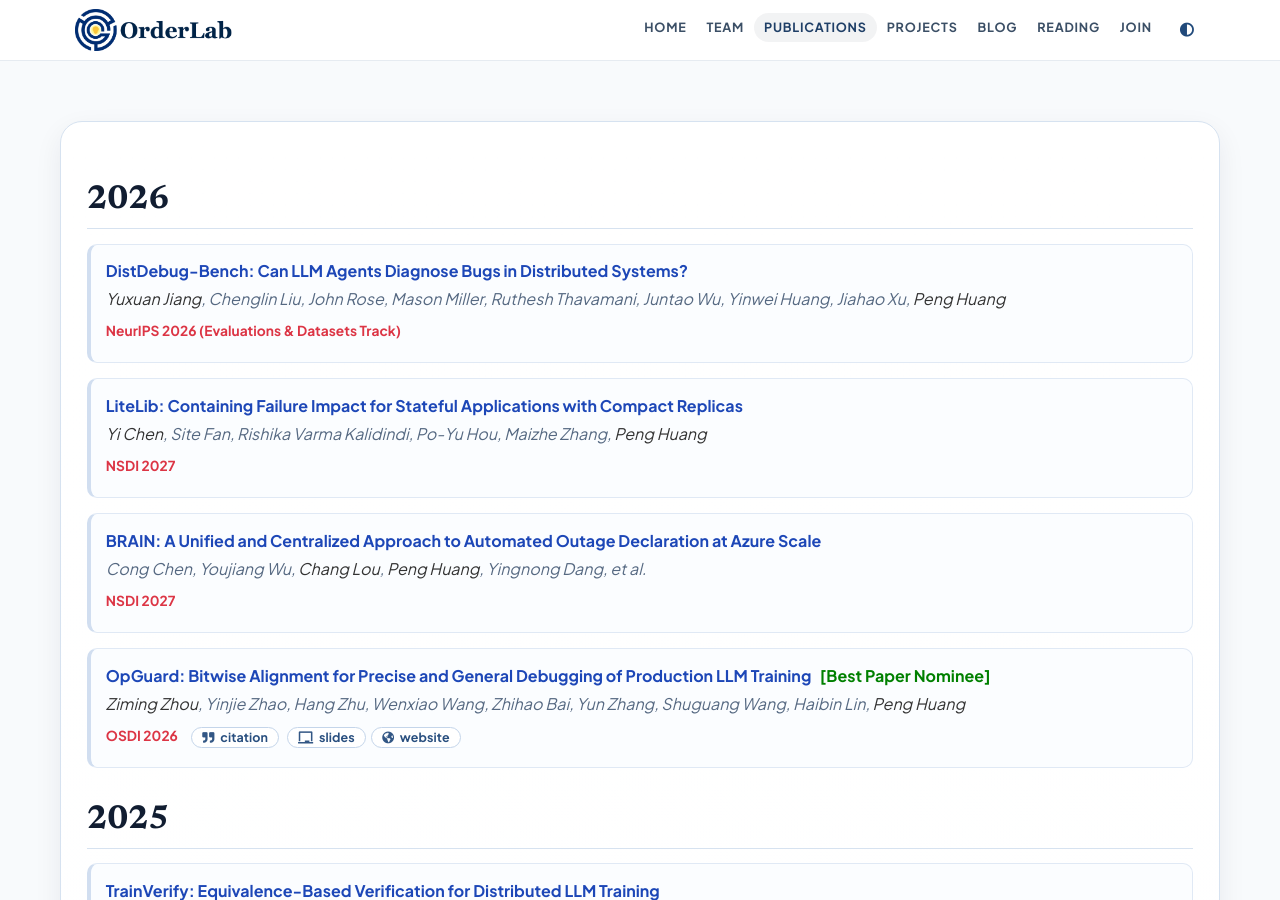
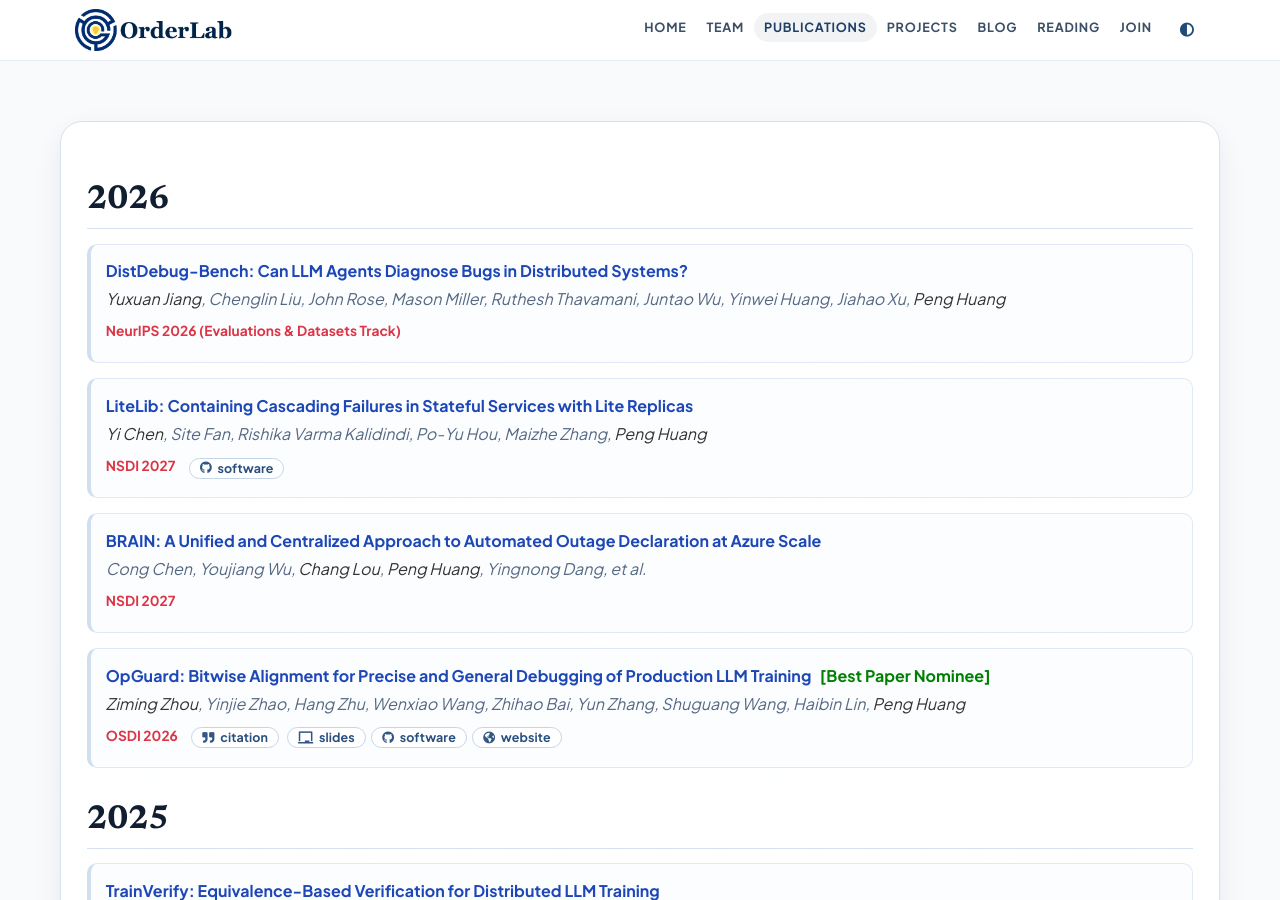
Before and after one commit to OrderLab/orderlab.github.io, a Jekyll site: the page built from pubs.html, in a window 1280 px wide and 900 px high. Built offline with Jekyll 4.4.1, drawn with Linux system fonts in a browser that asks for light colours; comment, search, counter and statistics services are not loaded.

Commit message:
update pub page:
- update litelib paper title
- add litelib code repo
- add opguard code repo

```diff
--- a/_data/allpubs.yml
+++ b/_data/allpubs.yml
@@ -16,7 +16,7 @@
       url: https://neurips.cc/Conferences/2026
     paper:
       url: '#'
-- title: 'LiteLib: Containing Failure Impact for Stateful Applications with Compact Replicas'
+- title: 'LiteLib: Containing Cascading Failures in Stateful Services with Lite Replicas'
   conference: NSDI 2027
   year: 2026
   authors:
@@ -31,6 +31,8 @@
       url: https://www.usenix.org/conference/nsdi27
     paper:
       url: '#'
+    software:
+      url: https://github.com/OrderLab/LiteLib
 - title: 'BRAIN: A Unified and Centralized Approach to Automated Outage Declaration at Azure Scale'
   conference: NSDI 2027
   year: 2026
@@ -70,6 +72,8 @@
       url: slides/opguard_osdi26_slides.pdf
     web:
       url: https://orderlab.io/OpGuard
+    software:
+      url: https://github.com/OrderLab/OpGuard
   highlight: Best Paper Nominee
 - title: 'TrainVerify: Equivalence-Based Verification for Distributed LLM Training'
   conference: SOSP 2025
--- a/pubs.html
+++ b/pubs.html
@@ -12,9 +12,9 @@ title: Publications
           <a target="_blank" href="https://neurips.cc/Conferences/2026" class="conf"><b>NeurIPS 2026 (Evaluations & Datasets Track)</b></a>
         </li>
         <li>
-          <a target="_blank" href="#">LiteLib: Containing Failure Impact for Stateful Applications with Compact Replicas</a><br>
+          <a target="_blank" href="#">LiteLib: Containing Cascading Failures in Stateful Services with Lite Replicas</a><br>
           <span class="authorlist"><i><a href="https://chenyi.world" class="nodec">Yi Chen</a>, </i><i>Site Fan, </i><i>Rishika Varma Kalidindi, </i><i>Po-Yu Hou, </i><i>Maizhe Zhang, </i><i><a href="https://web.eecs.umich.edu/~ryanph" class="nodec">Peng Huang</a><br></i></span>
-          <a target="_blank" href="https://www.usenix.org/conference/nsdi27" class="conf"><b>NSDI 2027</b></a>
+          <a target="_blank" href="https://www.usenix.org/conference/nsdi27" class="conf"><b>NSDI 2027</b></a>&nbsp;&nbsp;<a target="_blank" class="btn btn-outline-primary publinkitem" href="https://github.com/OrderLab/LiteLib">software</a>
         </li>
         <li>
           <a target="_blank" href="#">BRAIN: A Unified and Centralized Approach to Automated Outage Declaration at Azure Scale</a><br>
@@ -25,7 +25,7 @@ title: Publications
           <a target="_blank" href="/paper/opguard-osdi26.pdf">OpGuard: Bitwise Alignment for Precise and General Debugging of Production LLM Training</a>&nbsp;&nbsp;&nbsp;<b style="color:green">[Best Paper Nominee]</b><br>
           <span class="authorlist"><i><a href="https://ziming-zh.github.io" class="nodec">Ziming Zhou</a>, </i><i>Yinjie Zhao, </i><i>Hang Zhu, </i><i>Wenxiao Wang, </i><i>Zhihao Bai, </i><i>Yun Zhang, </i><i>Shuguang Wang, </i><i>Haibin Lin, </i><i><a href="https://web.eecs.umich.edu/~ryanph" class="nodec">Peng Huang</a><br></i></span>
           <a target="_blank" href="https://www.usenix.org/conference/osdi26" class="conf"><b>OSDI 2026</b></a>&nbsp;&nbsp;<a target="_blank" class="btn btn-outline-primary publinkitem" href="/paper/opguard-osdi26.bib">citation</a>
-          &nbsp;&nbsp;<a target="_blank" role="button" class="btn btn-outline-primary publinkitem" href="/slides/opguard_osdi26_slides.pdf">slides</a>&nbsp;&nbsp;<a target="_blank" class="btn btn-outline-primary publinkitem" href="https://orderlab.io/OpGuard">website</a>
+          &nbsp;&nbsp;<a target="_blank" role="button" class="btn btn-outline-primary publinkitem" href="/slides/opguard_osdi26_slides.pdf">slides</a>&nbsp;&nbsp;<a target="_blank" class="btn btn-outline-primary publinkitem" href="https://github.com/OrderLab/OpGuard">software</a>&nbsp;&nbsp;<a target="_blank" class="btn btn-outline-primary publinkitem" href="https://orderlab.io/OpGuard">website</a>
         </li>
 
       </ul>
```
Also changed, not shown: _data/shortpubs.yml (+6 -1 lines).
